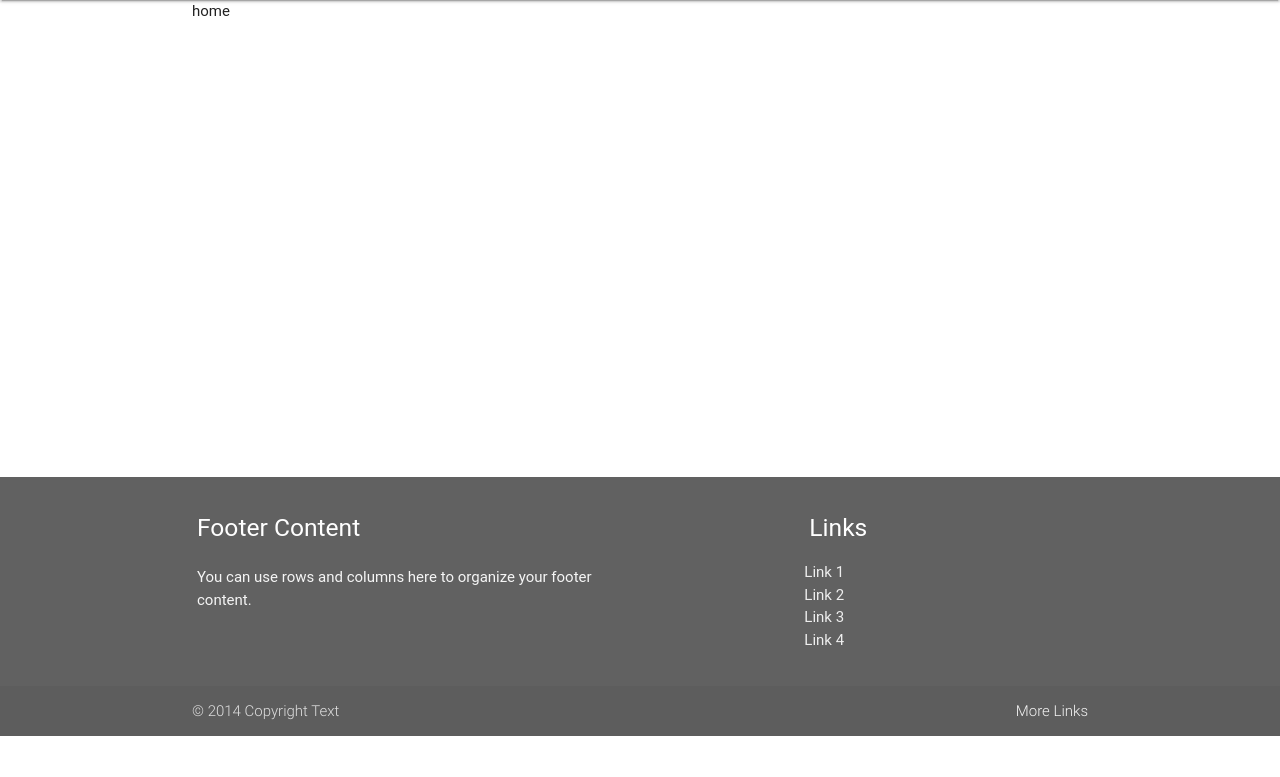
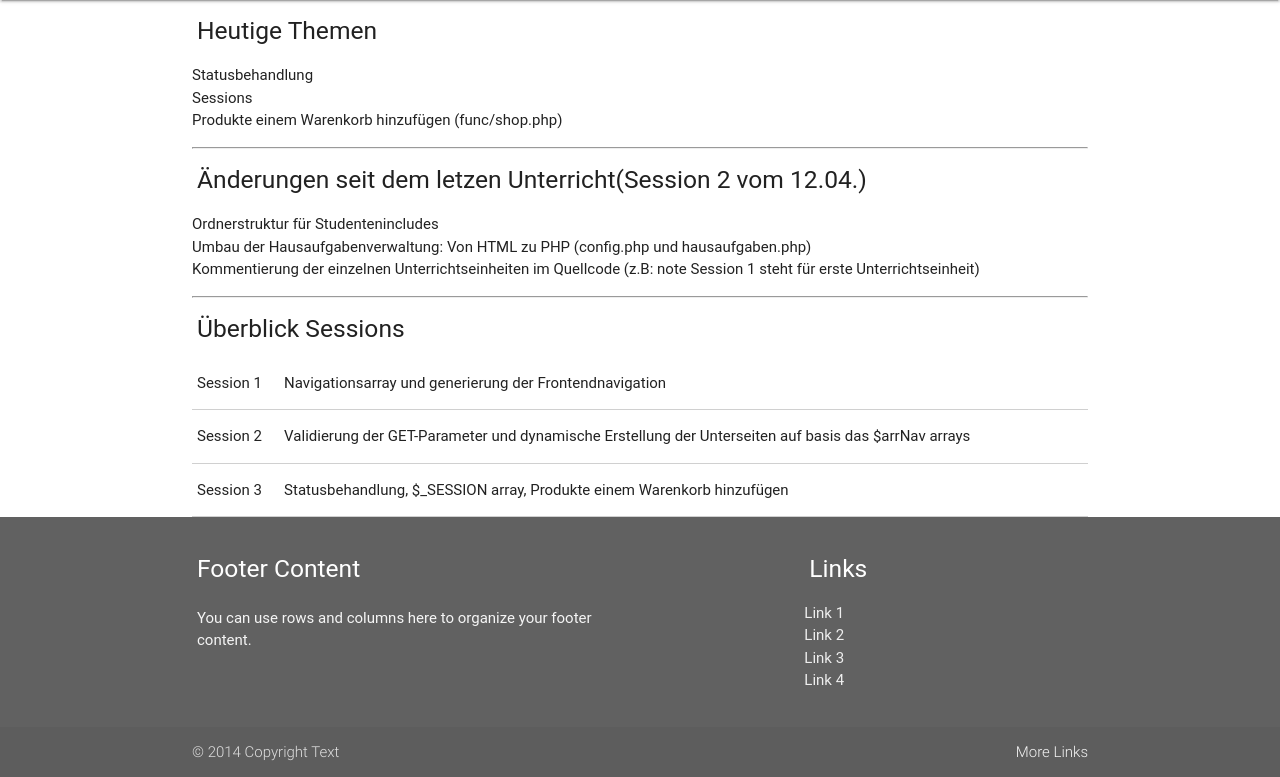
Before and after one commit to irhamputra/PHP_lesson, a PHP site: page /index.php?p=1 in a window 1280 px wide. Shown: the part 64-841 px from the top of the page. Before the commit the page ends 800 px from the top, so only its background shows below. Run offline with PHP 8.4, Linux system fonts and the light colour scheme; some libraries are stand-ins or nearby versions; some web fonts are replaced.

Commit message:
Final zur Session 3

```diff
--- a/func/application.php
+++ b/func/application.php
@@ -76,15 +76,17 @@ function load_validated_page(){
  * @param $message
  * @return void
  */
+/*
 function addStatusMessage($message){
     global $arrStatus;
     $arrStatus[] = $message;
 }
-
+*/
 /**
  * Liest das Statusarray aus und gibt eine html fehlerliste zurück.
  * @return string Liste mit Fehlern
  */
+/*
 function readStatus(){
     global $arrStatus;
     if(!empty($arrStatus)){
@@ -97,7 +99,7 @@ function readStatus(){
     }else{
         return "";
     }
-}
+}*/
 
 /** Lade Seitenspezifische Funktionen. Ich brauche nicht alle Funktionalität auf jeder seite.
 *
@@ -110,8 +112,8 @@ switch($_GET['p']){
         break;
 
     case 'shop':
-        include "func/shop.php";
-        addToCart();
+        //include "func/shop.php";
+        //addToCart();
         break;
 
 }
--- a/func/shop.php
+++ b/func/shop.php
@@ -1,5 +1,6 @@
 <?php
 // NOTE: Session 3
+/*
 function addToCart(){
     global $arrProducts;
     if(isset($_GET['addItem'])){
@@ -11,4 +12,4 @@ function addToCart(){
             $_SESSION['cart'][$_GET['addItem']]['count'] = 1;
         }
     }
-}
+}*/
--- a/index.php
+++ b/index.php
@@ -1,7 +1,7 @@
 <?php
 // Note: Session 3
 // Startet eine Session beim User. Muss im Code an erster Stelle stehen und vor jeder HTML ausgabe passieren.
-session_start();
+// session_start();
 
 // NOTE: Session 1
 include "config/config.php";
@@ -44,7 +44,7 @@ include "func/application.php";
 
 <!-- Fehlerbehandlung -->
 <!-- NOTE: Session 3-->
-<?= readStatus(); ?>
+<?php // echo readStatus(); ?>
 
 <main class="container">
     <!-- NOTE: Session 2-->
--- a/sites/frontend/home.php
+++ b/sites/frontend/home.php
@@ -1 +1,29 @@
-home
+<h5>Heutige Themen</h5>
+<ul>
+    <li>Statusbehandlung</li>
+    <li>Sessions</li>
+    <li>Produkte einem Warenkorb hinzufügen (func/shop.php)</li>
+</ul>
+<hr>
+<h5>Änderungen seit dem letzen Unterricht(Session 2 vom 12.04.)</h5>
+<ul>
+    <li>Ordnerstruktur für Studentenincludes</li>
+    <li>Umbau der Hausaufgabenverwaltung: Von HTML zu PHP (config.php und hausaufgaben.php)</li>
+    <li>Kommentierung der einzelnen Unterrichtseinheiten im Quellcode (z.B: note Session 1 steht für erste Unterrichtseinheit)</li>
+</ul>
+<hr>
+<h5>Überblick Sessions</h5>
+<table class="bordered">
+    <tr>
+        <td>Session 1</td>
+        <td>Navigationsarray und generierung der Frontendnavigation</td>
+    </tr>
+    <tr>
+        <td>Session 2</td>
+        <td>Validierung der GET-Parameter und dynamische Erstellung der Unterseiten auf basis das $arrNav arrays</td>
+    </tr>
+    <tr>
+        <td>Session 3</td>
+        <td>Statusbehandlung, $_SESSION array, Produkte einem Warenkorb hinzufügen</td>
+    </tr>
+</table>
```
Also changed, not shown: sites/frontend/shop.php (+8 -7 lines).
